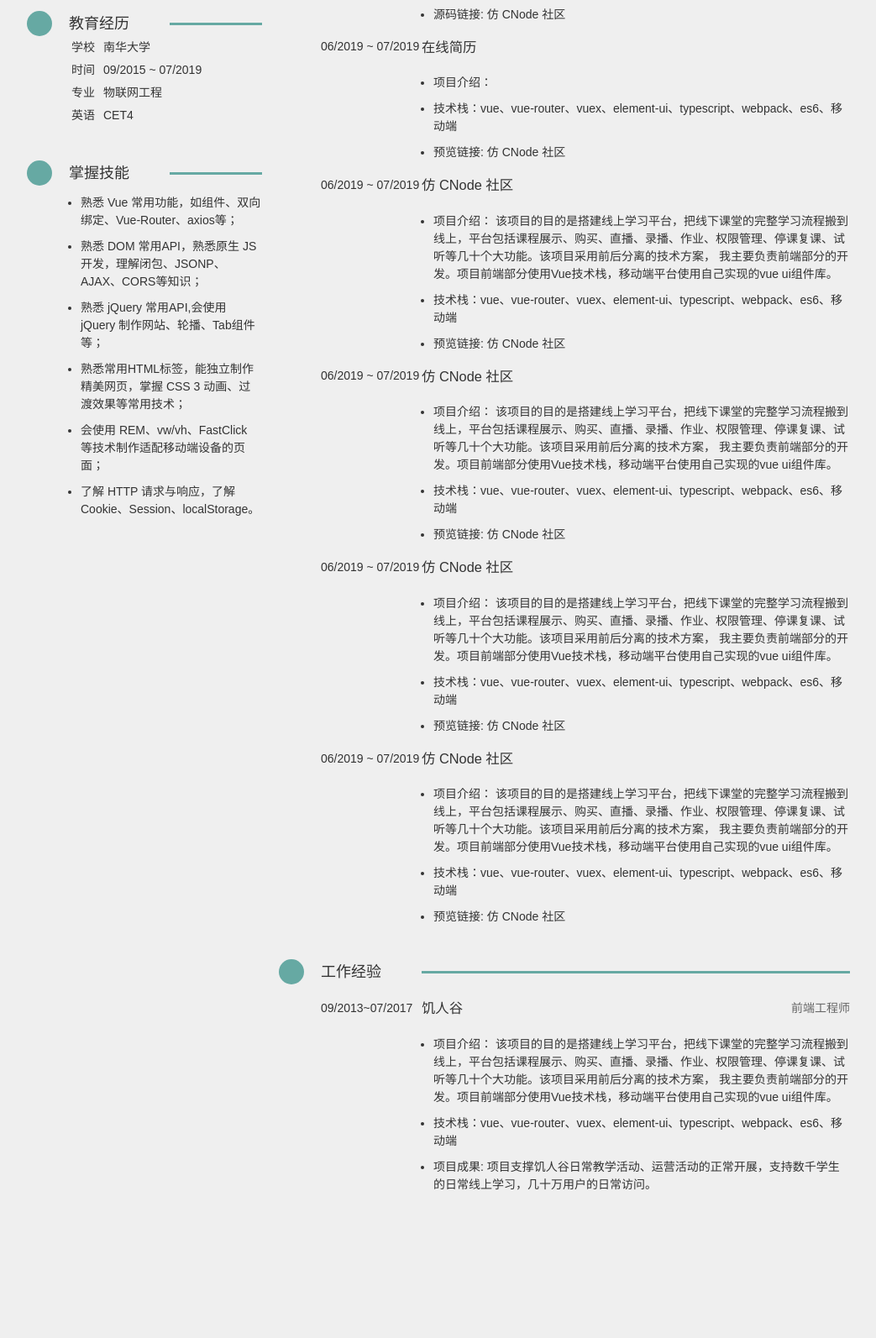
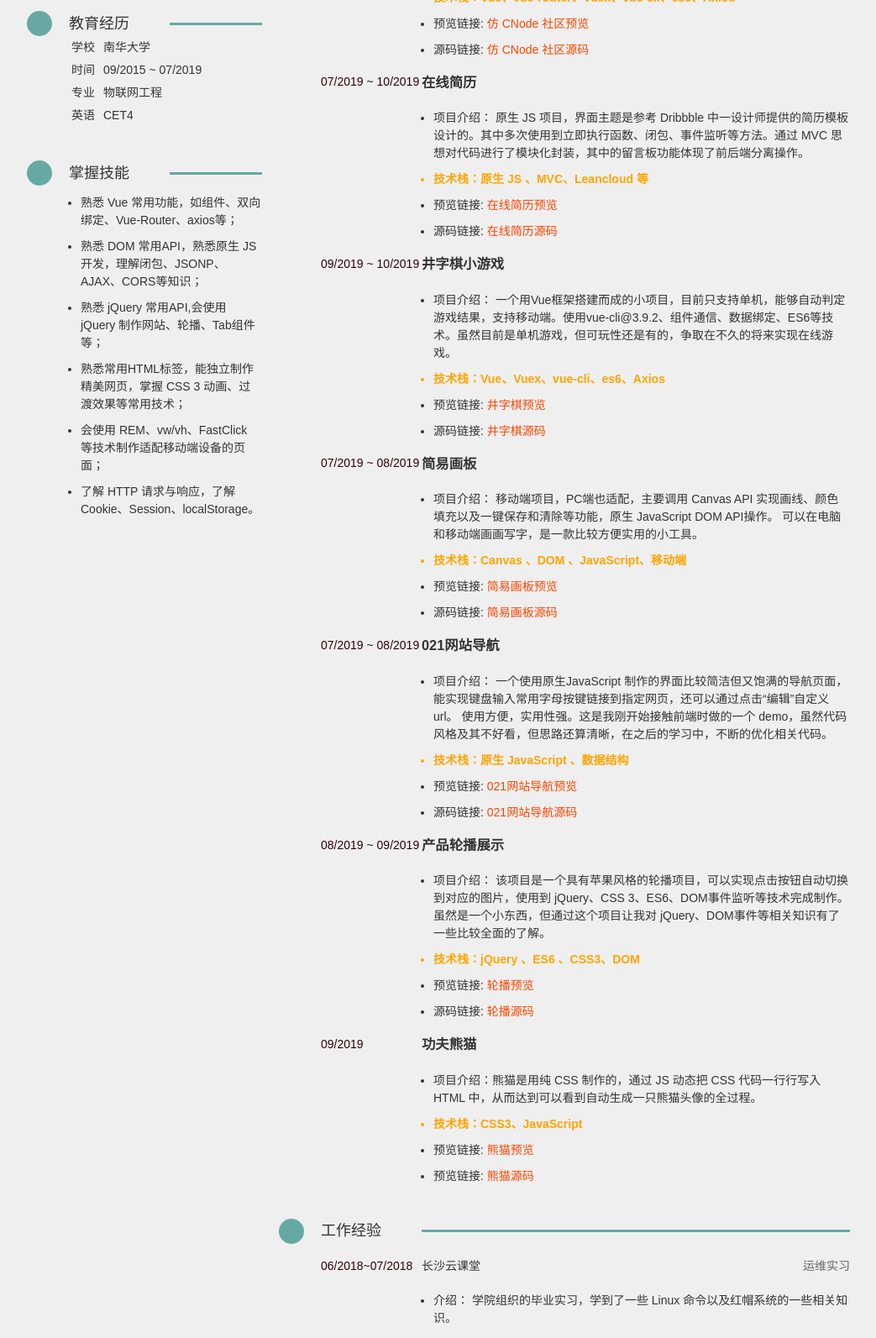
Before and after one commit to Jackwxiao/myResume, a plain HTML site: page index.html in a window 1280 px wide. Shown: the part 437-2030 px from the top of the page at 84% size, without its empty margins (118-1161 px from the left). Before the commit the page ends 1898 px from the top, so only its background shows below. Drawn offline with Linux system fonts and the light colour scheme; a small style sheet from the web is missing.

Commit message:
完善简历

```diff
--- a/index.html
+++ b/index.html
@@ -4,7 +4,7 @@
 <head>
     <meta charset="utf-8">
     <meta name="viewport" content="width=device-width, initial-scale=1.0">
-    <title>我的简历</title>
+    <title>前端吴潇2019</title>
     <link rel="stylesheet" href="//at.alicdn.com/t/font_1479638_am0vjkqf8c4.css">
     <link rel="stylesheet" href="./style.css">
 </head>
@@ -25,78 +25,95 @@
             <hr>
             <div class="detail">
                 <div class="timeline-panel">
-                    <div class="date">06/2019 ~ 07/2019</div>
+                    <div class="date">09/2019 ~ 10/2019</div>
                     <h3>仿 CNode 社区</h3>
                     <div class="detail">
                         <ul>
                             <li>项目介绍：
                                 基于 <a href="https://cnodejs.org">CNode</a>社区，通过调用官网提供的 API 实现帖子列表、帖子详情、用户信息的查看和留言板及相关信息的获取，
-                                运用了组件化思想，使用了 Vue 相关的技术。
+                               用到的技术栈有：Vue、vue-router、vuex、axios、ES6 , 使用 vue-cli脚手架 、
+						 Vuex 管理状态、 Axios 完成与服务器端的请求和响应；该项目在 CNode 社区提供的资料下由本人独自开发完成，可以实现点击帖子查看内容、点击头像查看用户基本信息等。
                             </li>
                             <li>技术栈：Vue、vue-router、Vuex、vue-cli、es6、Axios</li>
-                            <li>预览链接: <a href="http://pigxw.top/fcnode/dist/index.html#/">仿 CNode 社区</a></li>
-                            <li>源码链接: <a href="https://github.com/WUXIAOd/fcnode">仿 CNode 社区</a></li>
+                            <li>预览链接: <a href="http://pigxw.top/fcnode/dist/index.html#/" target="_blank" style="color: orangered;">仿 CNode 社区预览</a></li>
+                            <li>源码链接: <a href="https://github.com/WUXIAOd/fcnode" target="_blank" style="color: orangered;">仿 CNode 社区源码</a></li>
                         </ul>
                     </div>
                 </div>
                 <div class="timeline-panel">
-                    <div class="date">06/2019 ~ 07/2019</div>
+                    <div class="date">07/2019 ~ 10/2019</div>
                     <h3>在线简历</h3>
                     <div class="detail">
                         <ul>
                             <li>项目介绍：
-
+                                原生 JS 项目，界面主题是参考 Dribbble 中一设计师提供的简历模板设计的。其中多次使用到立即执行函数、闭包、事件监听等方法。通过 MVC 思想对代码进行了模块化封装，其中的留言板功能体现了前后端分离操作。
                             </li>
-                            <li>技术栈：vue、vue-router、vuex、element-ui、typescript、webpack、es6、移动端</li>
-                            <li>预览链接: <a href="http://pigxw.top/fcnode/dist/index.html#/">仿 CNode 社区</a> </li>
+                            <li>技术栈：原生 JS 、MVC、Leancloud 等</li>
+                            <li>预览链接: <a href="https://wuxiaod.github.io/resume/" target="_blank" style="color: orangered;">在线简历预览</a> </li>
+                            <li>源码链接: <a href="https://github.com/WUXIAOd/resume" target="_blank" style="color: orangered;">在线简历源码</a> </li>
                         </ul>
                     </div>
                 </div>
                 <div class="timeline-panel">
-                    <div class="date">06/2019 ~ 07/2019</div>
-                    <h3>仿 CNode 社区</h3>
+                    <div class="date">09/2019 ~ 10/2019</div>
+                    <h3>井字棋小游戏</h3>
                     <div class="detail">
                         <ul>
-                            <li>项目介绍： 该项目的目的是搭建线上学习平台，把线下课堂的完整学习流程搬到线上，平台包括课程展示、购买、直播、录播、作业、权限管理、停课复课、试听等几十个大功能。该项目采用前后分离的技术方案，
-                                我主要负责前端部分的开发。项目前端部分使用Vue技术栈，移动端平台使用自己实现的vue ui组件库。</li>
-                            <li>技术栈：vue、vue-router、vuex、element-ui、typescript、webpack、es6、移动端</li>
-                            <li>预览链接: <a href="http://pigxw.top/fcnode/dist/index.html#/">仿 CNode 社区</a> </li>
+                            <li>项目介绍： 一个用Vue框架搭建而成的小项目，目前只支持单机，能够自动判定游戏结果，支持移动端。使用vue-cli@3.9.2、组件通信、数据绑定、ES6等技术。虽然目前是单机游戏，但可玩性还是有的，争取在不久的将来实现在线游戏。</li>
+                            <li>技术栈：Vue、Vuex、vue-cli、es6、Axios</li>
+                            <li>预览链接: <a href="http://pigxw.top/vue-demo-1/dist/index.html" target="_blank" style="color: orangered;">井字棋预览</a> </li>
+                            <li>源码链接: <a href="https://github.com/WUXIAOd/vue-demo-1" target="_blank" style="color: orangered;">井字棋源码</a> </li>
                         </ul>
                     </div>
                 </div>
                 <div class="timeline-panel">
-                    <div class="date">06/2019 ~ 07/2019</div>
-                    <h3>仿 CNode 社区</h3>
+                    <div class="date">07/2019 ~ 08/2019</div>
+                    <h3>简易画板</h3>
                     <div class="detail">
                         <ul>
-                            <li>项目介绍： 该项目的目的是搭建线上学习平台，把线下课堂的完整学习流程搬到线上，平台包括课程展示、购买、直播、录播、作业、权限管理、停课复课、试听等几十个大功能。该项目采用前后分离的技术方案，
-                                我主要负责前端部分的开发。项目前端部分使用Vue技术栈，移动端平台使用自己实现的vue ui组件库。</li>
-                            <li>技术栈：vue、vue-router、vuex、element-ui、typescript、webpack、es6、移动端</li>
-                            <li>预览链接: <a href="http://pigxw.top/fcnode/dist/index.html#/">仿 CNode 社区</a> </li>
+                            <li>项目介绍： 移动端项目，PC端也适配，主要调用 Canvas API 实现画线、颜色填充以及一键保存和清除等功能，原生 JavaScript DOM API操作。
+                                可以在电脑和移动端画画写字，是一款比较方便实用的小工具。</li>
+                            <li>技术栈：Canvas 、DOM 、JavaScript、移动端</li>
+                            <li>预览链接: <a href="https://wuxiaod.github.io/canvas-demo/index.html" target="_blank" style="color: orangered;">简易画板预览</a> </li>
+                            <li>源码链接: <a href="https://github.com/WUXIAOd/canvas-demo" target="_blank" style="color: orangered;">简易画板源码</a> </li>
                         </ul>
                     </div>
                 </div>
                 <div class="timeline-panel">
-                    <div class="date">06/2019 ~ 07/2019</div>
-                    <h3>仿 CNode 社区</h3>
+                    <div class="date">07/2019 ~ 08/2019</div>
+                    <h3>021网站导航</h3>
                     <div class="detail">
                         <ul>
-                            <li>项目介绍： 该项目的目的是搭建线上学习平台，把线下课堂的完整学习流程搬到线上，平台包括课程展示、购买、直播、录播、作业、权限管理、停课复课、试听等几十个大功能。该项目采用前后分离的技术方案，
-                                我主要负责前端部分的开发。项目前端部分使用Vue技术栈，移动端平台使用自己实现的vue ui组件库。</li>
-                            <li>技术栈：vue、vue-router、vuex、element-ui、typescript、webpack、es6、移动端</li>
-                            <li>预览链接: <a href="http://pigxw.top/fcnode/dist/index.html#/">仿 CNode 社区</a> </li>
+                            <li>项目介绍： 一个使用原生JavaScript 制作的界面比较简洁但又饱满的导航页面，能实现键盘输入常用字母按键链接到指定网页，还可以通过点击“编辑”自定义 url。
+                                使用方便，实用性强。这是我刚开始接触前端时做的一个 demo，虽然代码风格及其不好看，但思路还算清晰，在之后的学习中，不断的优化相关代码。</li>
+                            <li>技术栈：原生 JavaScript 、数据结构</li>
+                            <li>预览链接: <a href="https://wuxiaod.github.io/bookmark/" target="_blank" style="color: orangered;">021网站导航预览</a> </li>
+                            <li>源码链接: <a href="https://github.com/WUXIAOd/bookmark" target="_blank" style="color: orangered;">021网站导航源码</a> </li>
                         </ul>
                     </div>
                 </div>
                 <div class="timeline-panel">
-                    <div class="date">06/2019 ~ 07/2019</div>
-                    <h3>仿 CNode 社区</h3>
+                    <div class="date">08/2019 ~ 09/2019</div>
+                    <h3>产品轮播展示</h3>
                     <div class="detail">
                         <ul>
-                            <li>项目介绍： 该项目的目的是搭建线上学习平台，把线下课堂的完整学习流程搬到线上，平台包括课程展示、购买、直播、录播、作业、权限管理、停课复课、试听等几十个大功能。该项目采用前后分离的技术方案，
-                                我主要负责前端部分的开发。项目前端部分使用Vue技术栈，移动端平台使用自己实现的vue ui组件库。</li>
-                            <li>技术栈：vue、vue-router、vuex、element-ui、typescript、webpack、es6、移动端</li>
-                            <li>预览链接: <a href="http://pigxw.top/fcnode/dist/index.html#/">仿 CNode 社区</a> </li>
+                            <li>项目介绍： 该项目是一个具有苹果风格的轮播项目，可以实现点击按钮自动切换到对应的图片，使用到 jQuery、CSS 3、ES6、DOM事件监听等技术完成制作。虽然是一个小东西，但通过这个项目让我对 jQuery、DOM事件等相关知识有了一些比较全面的了解。 </li>
+                            <li>技术栈：jQuery 、ES6 、CSS3、DOM</li>
+                            <li>预览链接: <a href="https://wuxiaod.github.io/slides-2/" target="_blank" style="color: orangered;">轮播预览</a> </li>
+                            <li>源码链接: <a href="https://github.com/WUXIAOd/slides-2" target="_blank" style="color: orangered;">轮播源码</a> </li>
+                        </ul>
+                    </div>
+                </div>
+                <div class="timeline-panel">
+                <div class="date"> 09/2019 </div>
+                    <h3>功夫熊猫</h3>
+                    <div class="detail">
+                        <ul>
+                            <li>项目介绍：熊猫是用纯 CSS 制作的，通过 JS 动态把 CSS 代码一行行写入 HTML 中，从而达到可以看到自动生成一只熊猫头像的全过程。
+                            </li>
+                            <li>技术栈：CSS3、JavaScript</li>
+                            <li>预览链接: <a href="https://wuxiaod.github.io/make-panda/" target="_blank" style="color: orangered;">熊猫预览</a> </li>
+                            <li>预览链接: <a href="https://github.com/WUXIAOd/make-panda" target="_blank" style="color: orangered;">熊猫源码</a> </li>
                         </ul>
                     </div>
                 </div>
@@ -109,16 +126,14 @@
             <div class="detail">
                 <div class="detail">
                     <div class="timeline-panel">
-                        <div class="date">09/2013~07/2017</div>
-                        <h3>饥人谷</h3>
-                        <p class="intro">前端工程师</p>
+                        <div class="date">06/2018~07/2018</div>
+                        <h4>长沙云课堂</h4>
+                        <p class="intro">运维实习</p>
                         <div class="detail">
                             <ul>
-                                <li>项目介绍：
-                                    该项目的目的是搭建线上学习平台，把线下课堂的完整学习流程搬到线上，平台包括课程展示、购买、直播、录播、作业、权限管理、停课复课、试听等几十个大功能。该项目采用前后分离的技术方案，
-                                    我主要负责前端部分的开发。项目前端部分使用Vue技术栈，移动端平台使用自己实现的vue ui组件库。</li>
-                                <li>技术栈：vue、vue-router、vuex、element-ui、typescript、webpack、es6、移动端</li>
-                                <li>项目成果: 项目支撑饥人谷日常教学活动、运营活动的正常开展，支持数千学生的日常线上学习，几十万用户的日常访问。</li>
+                                <li>介绍：
+                                    学院组织的毕业实习，学到了一些 Linux 命令以及红帽系统的一些相关知识。
+                                </li>
                             </ul>
                         </div>
                     </div>
@@ -143,7 +158,7 @@
                 </div>
                 <div class="icon-list">
                     <span class="iconfont icon-github"></span>
-                    <a href="https://github.com/WUXIAOd">GitHub</a>
+                    <a href="https://github.com/WUXIAOd" style="color: orangered;">GitHub</a>
                 </div>
                 <div class="icon-list">
                     <span class="iconfont icon-xiangmulan-weixinhao"></span>
@@ -151,7 +166,7 @@
                 </div>
                 <div class="icon-list">
                     <span class="iconfont icon-gerenwangzhan"></span>
-                    <a href="https://wuxiaod.github.io/">博客</a>
+                    <a href="https://wuxiaod.github.io/" style="color: orangered;">博客</a>
                 </div>
                 <div class="icon-list">
                     <span class="iconfont icon-icon-"></span>
--- a/style.css
+++ b/style.css
@@ -4,9 +4,13 @@ a{ color: inherit; text-decoration: none; }
 *{ margin: 0; padding: 0;box-sizing:border-box;}
 hr{ height: 0; border: none; border-top: 1px solid #DEDEDE;}
 h1,h2,h3,h4,h5,h6{ font-weight: normal;}
+h3{
+  font-weight: bold;
+}
 img{width: 100%;}
 ul{margin-left: 1em;}
 li{margin-top: 10px;}
+
 body {
     font: 14px/1.5 Arial;
     color: #333;
@@ -131,9 +135,11 @@ section .timeline-panel {
         align-items: center;
         margin-top: 16px;
       }
+
       section .timeline-panel .date {
         grid-row: 1;
         grid-column: 1;
+        color: rgb(46, 5, 11);
       }
       section .timeline-panel > h3 {
         grid-row: 1;
@@ -149,3 +155,7 @@ section .timeline-panel {
         grid-column: 2/span 2;
         margin-top: 10px;
       }
+      section .timeline-panel .detail >ul >li:nth-child(2){
+        font-weight: bold;
+        color: orange;
+      }
```
